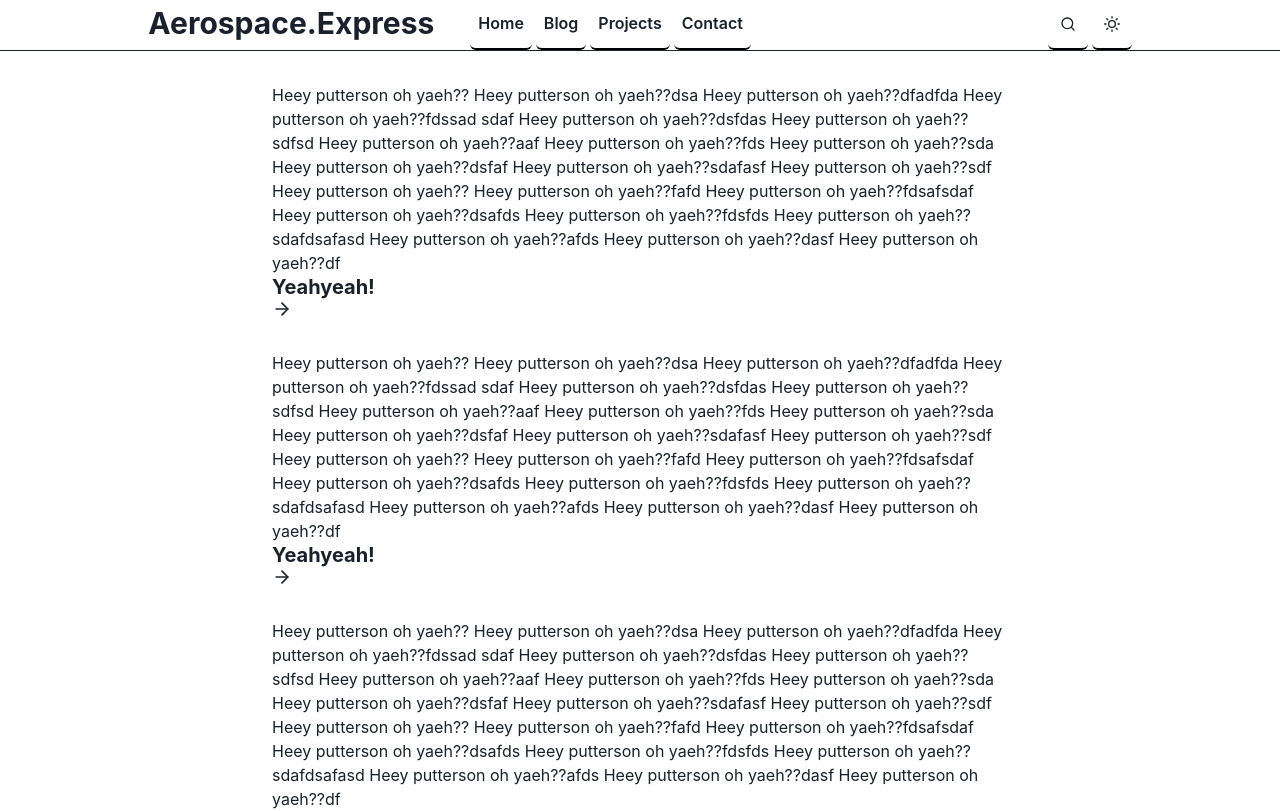
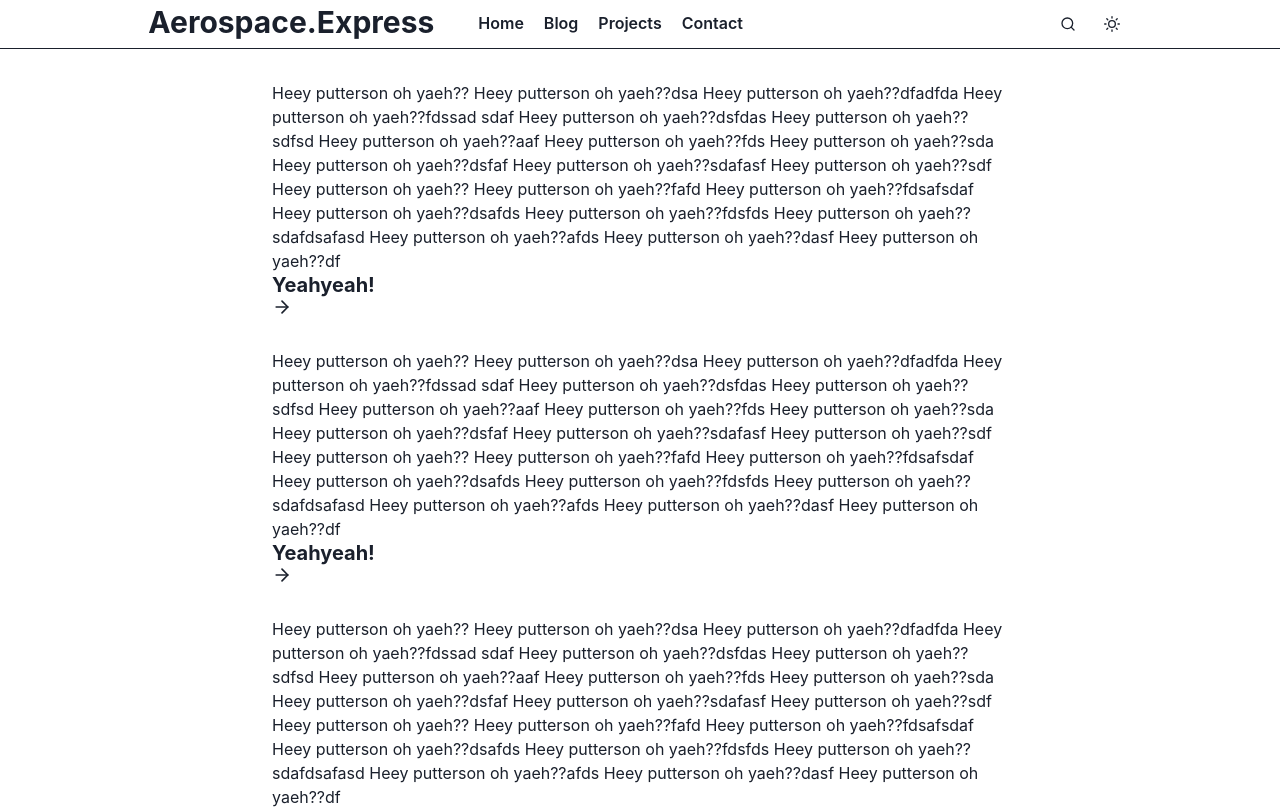
Before and after one commit to jpbadan/blog, a Next.js app: page / in a window 1280 px wide. Shown: the top 811 px of the page. Built offline with nearby package versions, Linux system fonts and the light colour scheme.

Commit message:
Header small update 2

```diff
--- a/src/components/Header.tsx
+++ b/src/components/Header.tsx
@@ -43,8 +43,8 @@ function LinkButton ({ children, ...props }){
             variant='ghost'
             p={2}
             py={6}
-            borderBottomWidth={2}
-            borderBottomColor='black'
+            // borderBottomWidth={2}
+            // borderBottomColor='black'
             _hover={{ backgroundColor:'none', color:'cyan.800'}}
             {...props}
             >
```
